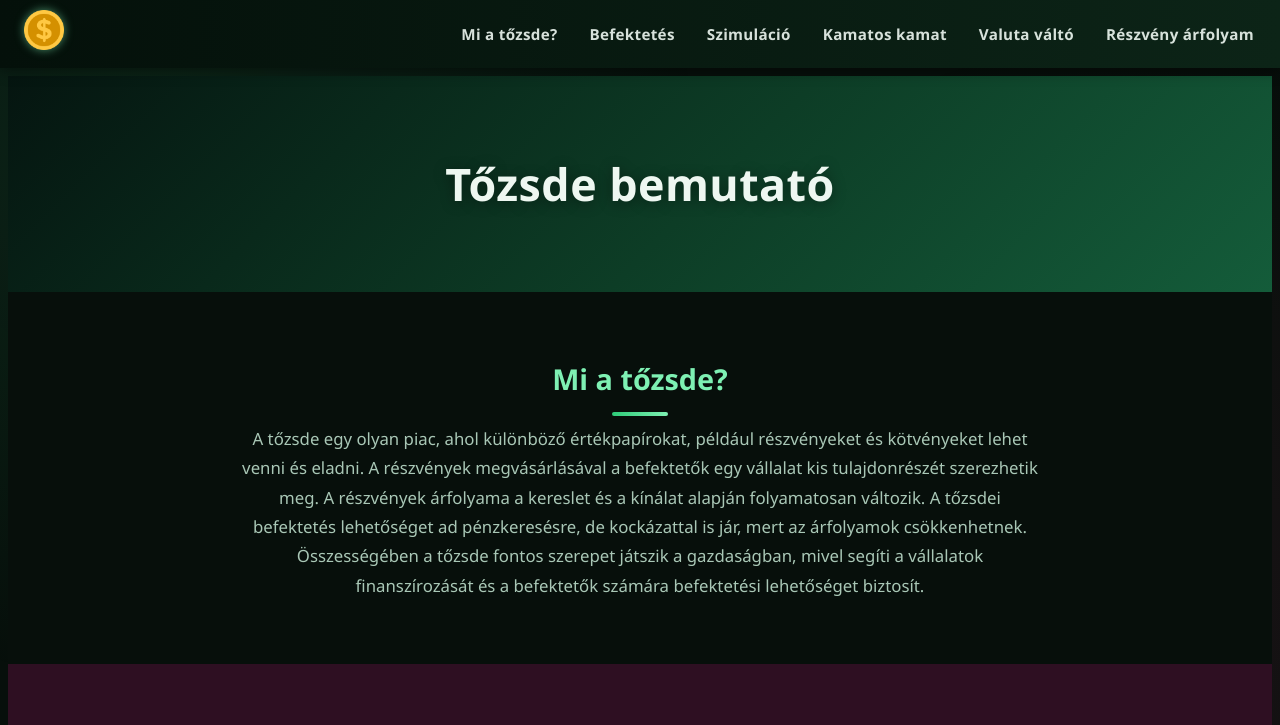
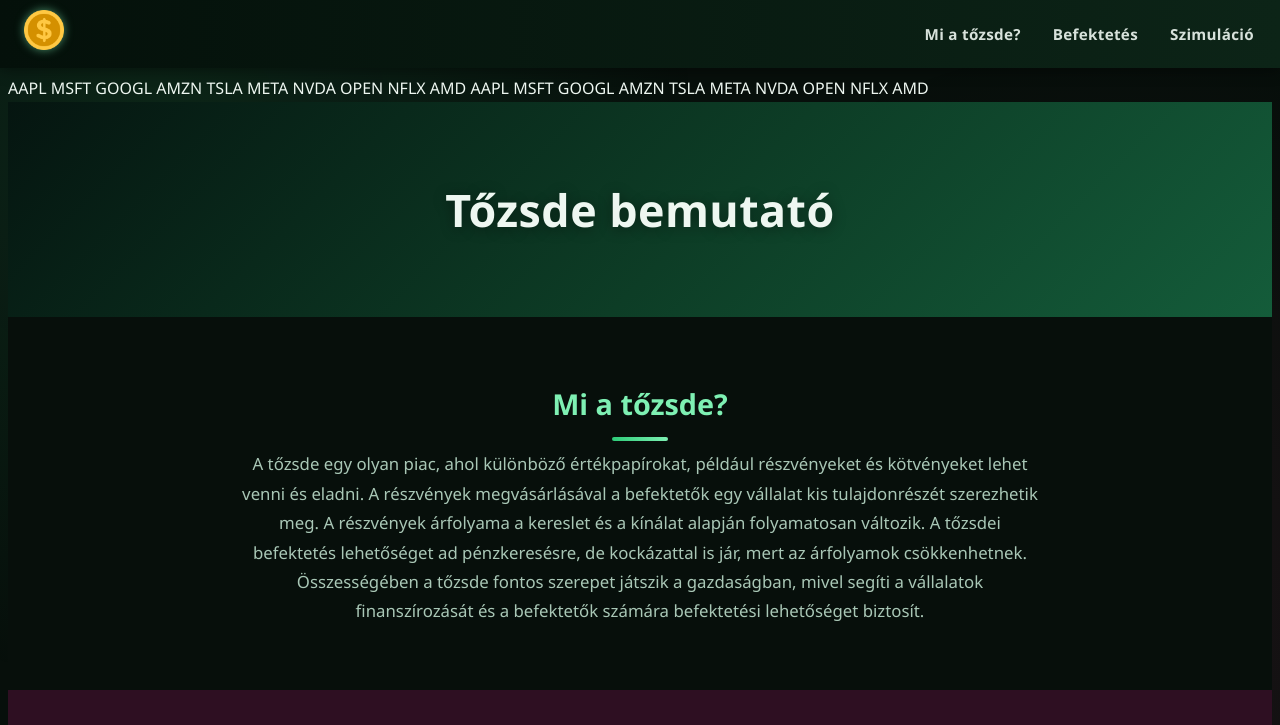
Before and after one commit to Kristoooof/tozsde, a plain HTML site: page index.html in a window 1280 px wide. Shown: the top 725 px of the page. Drawn offline with Linux system fonts and the light colour scheme; no server answers.

Commit message:
Refactor index.html with Google Fonts and ticker
Updated HTML structure and added Google Fonts for better typography. Removed unnecessary comments and added a ticker for stock symbols.

```diff
--- a/index.html
+++ b/index.html
@@ -5,8 +5,12 @@
     <meta charset="UTF-8">
     <meta name="viewport" content="width=device-width, initial-scale=1.0">
     <link rel="shortcut icon" href="coin.png" type="image/x-icon">
+    <!-- Betűtípusok a Google Fontsról: IBM Plex Sans (szöveg) és IBM Plex Mono (címek, számok) -->
+    <link rel="preconnect" href="https://fonts.googleapis.com">
+    <link rel="preconnect" href="https://fonts.gstatic.com" crossorigin>
+    <link href="https://fonts.googleapis.com/css2?family=IBM+Plex+Mono:wght@500;700&family=IBM+Plex+Sans:wght@400;500;600&display=swap" rel="stylesheet">
     <link rel="stylesheet" href="style.css">
-    <script src="script_sajat.js"></script>
+    <script src="script.js"></script>
     <!-- <style>
         body, html{
             height: 100%;
@@ -46,12 +50,34 @@
                 <a href="#miatozsde">Mi a tőzsde?</a>
                 <a href="#befektetes">Befektetés</a>
                 <a href="#szimulacio">Szimuláció</a>
-                <a href="#kamatos_kamat">Kamatos kamat</a>
-                <a href="#valuta_valto">Valuta váltó</a>
-                <a href="#reszveny_arfolyam">Részvény árfolyam</a>
             </nav>
         </div>
     </header>
+    <!-- Futó sáv: a részvények jelölései. A lista kétszer szerepel, hogy a mozgás folyamatos legyen. -->
+    <div class="ticker" aria-hidden="true">
+        <div class="ticker_sav">
+            <span>AAPL</span>
+            <span>MSFT</span>
+            <span>GOOGL</span>
+            <span>AMZN</span>
+            <span>TSLA</span>
+            <span>META</span>
+            <span>NVDA</span>
+            <span>OPEN</span>
+            <span>NFLX</span>
+            <span>AMD</span>
+            <span>AAPL</span>
+            <span>MSFT</span>
+            <span>GOOGL</span>
+            <span>AMZN</span>
+            <span>TSLA</span>
+            <span>META</span>
+            <span>NVDA</span>
+            <span>OPEN</span>
+            <span>NFLX</span>
+            <span>AMD</span>
+        </div>
+    </div>
     <div class="banner" id="home">
         <h1>Tőzsde bemutató</h1>
     </div>
@@ -176,11 +202,11 @@
         <span id="valuta_eredmeny"></span><br>
         <span id="valuta_hiba"></span>
     </section>
-    <section id="reszveny_arfolyam">
+    <section>
         <h2>Részvény árfolyamok</h2>
         <p>Válassz ki egy részvényt a listából, hogy megtekintsd az árfolyamát az elmúlt 14 napra vissza menőleg.</p>
 
-        <div class="arfolyam">
+        <div class="arfolyam reszveny_grafikon">
             <select name="reszveny_valasztas" id="reszveny_valasztas">
                 <option value="AAPL">Apple</option>
                 <option value="MSFT">Microsoft</option>
@@ -189,7 +215,7 @@
                 <option value="TSLA">Tesla</option>
                 <option value="META">Meta (Facebook)</option>
                 <option value="NVDA">NVIDIA</option>
-                <option value="INTC">Intel</option>
+                <option value="OPEN">Open AI</option>
                 <option value="NFLX">Netflix</option>
                 <option value="AMD">AMD</option>
             </select>
```
